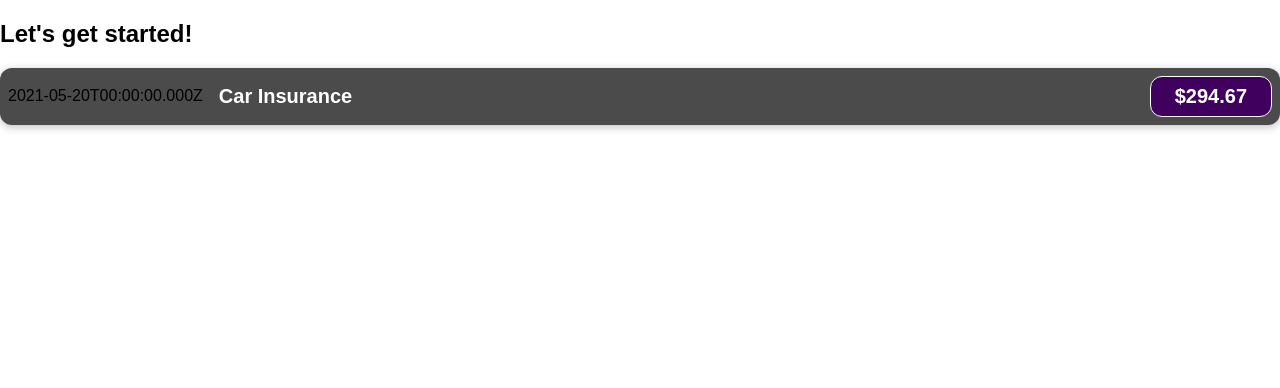
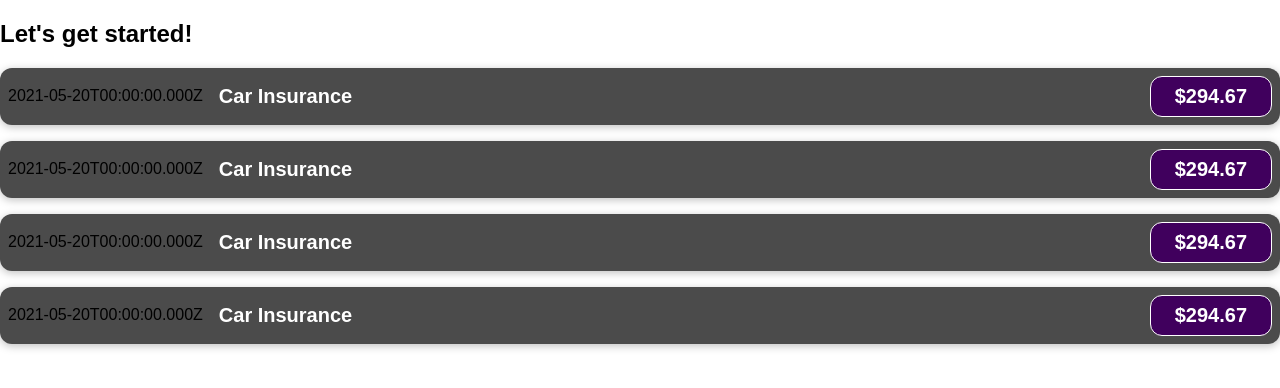
Before and after one commit to raakasf/react-complete-guide, a React (Create React App) app: page / in a window 1280 px wide. Shown: the top 388 px of the page. Built offline with nearby package versions, Linux system fonts and the light colour scheme.

Commit message:
Remove hardcoding

```diff
--- a/src/App.js
+++ b/src/App.js
@@ -1,14 +1,52 @@
-import React, { Component }  from 'react';
+import React, { Component } from 'react';
 import ExpenseItem from './components/ExpenseItem';
 
 function App() {
-  const para = document.createElement('p');
-  para.textContent = 'This is also visible';
-  document.getElementById('root').append(para);
+  const expenses = [
+    {
+      id: 'e1',
+      title: 'Toilet Paper',
+      amount: 94.12,
+      date: new Date(2020, 7, 14),
+    },
+    { id: 'e2', title: 'New TV', amount: 799.49, date: new Date(2021, 2, 12) },
+    {
+      id: 'e3',
+      title: 'Car Insurance',
+      amount: 294.67,
+      date: new Date(2021, 2, 28),
+    },
+    {
+      id: 'e4',
+      title: 'New Desk (Wooden)',
+      amount: 450,
+      date: new Date(2021, 5, 12),
+    },
+  ];
+
   return (
     <div>
       <h2>Let's get started!</h2>
-      <ExpenseItem></ExpenseItem>
+      <ExpenseItem
+        title={expenses[0].title}
+        amount={expenses[0].amount}
+        date={expenses[0].date}
+      ></ExpenseItem>
+      <ExpenseItem
+        title={expenses[1].title}
+        amount={expenses[1].amount}
+        date={expenses[1].date}
+      ></ExpenseItem>
+      <ExpenseItem
+        title={expenses[2].title}
+        amount={expenses[2].amount}
+        date={expenses[2].date}
+      ></ExpenseItem>
+      <ExpenseItem
+        title={expenses[3].title}
+        amount={expenses[3].amount}
+        date={expenses[3].date}
+      ></ExpenseItem>
     </div>
   );
 }
```
